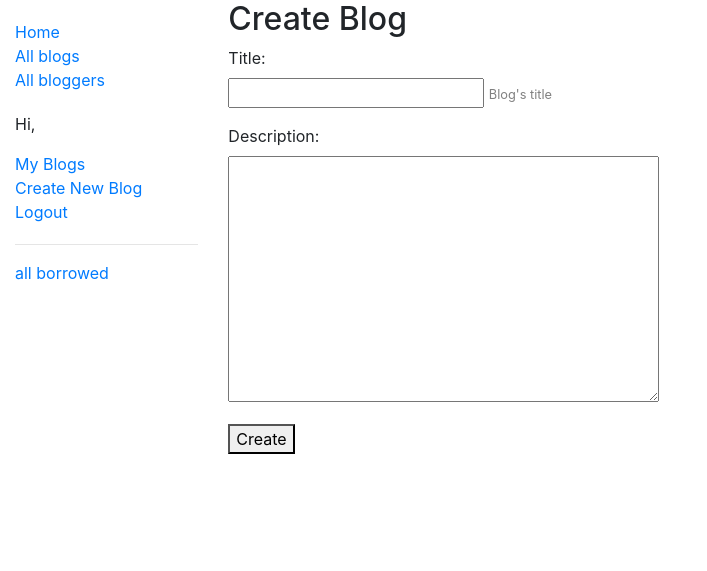
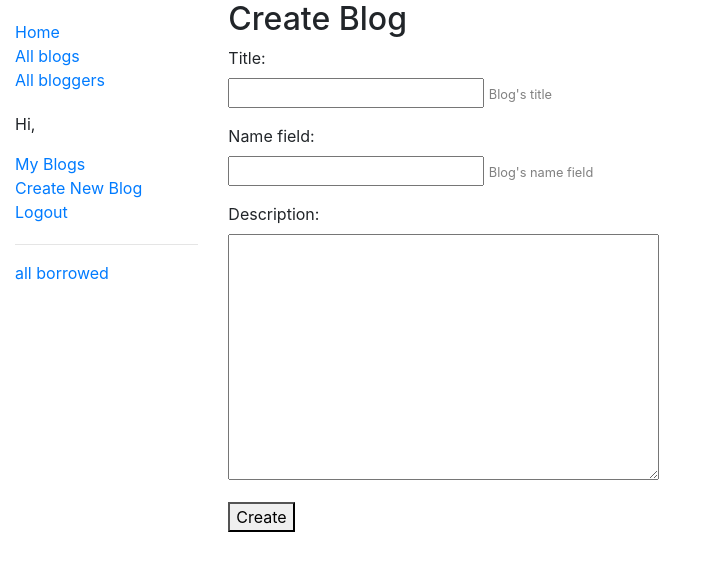
Before and after one commit to dkdkwizard/django_miniblog, a Django app: page /blog/createblog in a window 1280 px wide. Shown: the top 571 px of the page, without its empty margins (0-707 px from the left). Run offline with Django 3.2, Linux system fonts and the light colour scheme; the visitor is signed in with stand-in values (Sample User, id 1); some libraries are stand-ins or nearby versions.

Commit message:
some permission settings

```diff
--- a/blog/forms.py
+++ b/blog/forms.py
@@ -1,9 +1,11 @@
 from django import forms
 from django.contrib.auth.forms import UserCreationForm
 from django.contrib.auth.models import User
+from django.core.exceptions import ValidationError
+from django.utils.translation import ugettext_lazy as _
 from ckeditor.fields import RichTextFormField
 
-from blog.models import Blog, Article
+from blog.models import Blog, Article, Comment
 
 
 class SignUpForm(UserCreationForm):
@@ -17,9 +19,17 @@ class SignUpForm(UserCreationForm):
 
 class CreateBlogForm(forms.ModelForm):
 
+    def clean_name_field(self):
+        nf = self.cleaned_data['name_field']
+        # check if name field used
+        n = Blog.objects.filter(name_field=nf).count()
+        if n > 0:
+            raise ValidationError(_('Name Field Used'))
+        return nf
+
     class Meta:
         model = Blog
-        fields = ['title', 'description']
+        fields = ['title', 'name_field', 'description']
 
 
 class CreateArticleForm(forms.ModelForm):
@@ -28,3 +38,11 @@ class CreateArticleForm(forms.ModelForm):
     class Meta:
         model = Article
         fields = ['title', 'content']
+
+
+class CommentForm(forms.ModelForm):
+    sign = forms.CharField(required=False)
+
+    class Meta:
+        model = Comment
+        fields = ['sign', 'content']
--- a/blog/models.py
+++ b/blog/models.py
@@ -13,6 +13,7 @@ class Blog(models.Model):
     description = models.TextField(null=True, blank=True)
     user = models.ForeignKey(User, on_delete=models.SET_NULL, null=True, blank=True)
     date = models.DateField('Creation Date')
+    name_field = models.CharField(max_length=20, help_text='Blog\'s name field', default='')  # to avoid same title blogs
 
     class Meta:
         ordering = ['title']
@@ -21,14 +22,18 @@ class Blog(models.Model):
         return self.title
 
     def get_url(self):
-        return reverse('blog', args=[str(self.title)])
+        return reverse('blog', args=[self.name_field])
+
+    def create_arti_url(self):
+        return reverse('createarticle', args=[self.name_field])
 
 
 class Article(models.Model):
 
     title = models.CharField(max_length=50, help_text='Article\'s title')
+    url_name = models.CharField(max_length=50, null=True, blank=True)
     blog = models.ForeignKey(Blog, on_delete=models.CASCADE)
-    content = RichTextField()
+    content = RichTextField(null=True, blank=True)
     creation_time = models.DateTimeField('Creation DateTime')
     last_modify_time = models.DateTimeField('Last Modify DateTime')
 
@@ -36,11 +41,20 @@ class Article(models.Model):
         ordering = ['creation_time']
 
     def get_url(self):
-        return reverse('article', args=[self.blog.title, self.title])
+        return reverse('article', args=[
+            self.blog.name_field,
+            self.creation_time.year,
+            self.creation_time.month,
+            self.creation_time.day,
+            self.url_name,
+        ])
+
+    def modify_url(self):
+        return reverse('modify_article', args=[self.blog.name_field, self.id])
 
 
 class Comment(models.Model):
-
+    article = models.ForeignKey(Article, on_delete=models.CASCADE)
     content = models.TextField(max_length=300)
     user = models.ForeignKey(User, on_delete=models.SET_NULL, null=True, blank=True)
     sign = models.CharField(max_length=20)
--- a/blog/templates/article.html
+++ b/blog/templates/article.html
@@ -6,7 +6,11 @@
 
 {% block content %}
   <h4><a href="{{ arti.blog.get_url }}">{{ arti.blog.title }}</a></h4>
+  {% if user == arti.blog.user%}
+  <p style="float: right"><a href="{{ arti.modify_url }}"> M </a></p>
+  {% endif %}
+  <h2>{{ arti.title }}</h2>
+  <h6 style="color: rgb(199, 199, 199)">Post at {{ arti.creation_time }}{% if arti.creation_time != arti.last_modify_time %}, last modify: {{ arti.last_modify_time }}{% endif %}</h6>
   <hr>
-  <h2>{{ arti.title }}</h2>
   {{ arti.content|safe }}
 {% endblock %}
--- a/blog/templates/base.html
+++ b/blog/templates/base.html
@@ -16,7 +16,7 @@
       {% block sidebar %}
         <ul class="sidebar-nav">
           <li><a href="{% url 'index' %}">Home</a></li>
-          <li><a href="">All blogs</a></li>
+          <li><a href="{% url 'allblog'%}">All blogs</a></li>
           <li><a href="">All bloggers</a></li>
         </ul>
         <ul class="sidebar-nav">
--- a/blog/templates/blog.html
+++ b/blog/templates/blog.html
@@ -12,5 +12,7 @@
   <h5><a href="{{ arti.get_url }}">{{ arti.title }}</a></h5>
   {% endfor %}
   <hr>
-  <p><a href="{%url 'createarticle' %}">+ new article</a></p>
+  {% if user == blog.user %}
+  <p><a href="{%url 'createarticle' blog=blog.name_field %}">+ new article</a></p>
+  {% endif %}
 {% endblock %}
--- a/blog/urls.py
+++ b/blog/urls.py
@@ -4,8 +4,10 @@ from . import views
 urlpatterns = [
     path('', views.index, name='index'),
     path('createblog', views.createblog, name='createblog'),
-    path('createarticle', views.createarticle, name='createarticle'),
+    path('allblogs', views.allblogview, name='allblog'),
     path('myblogs', views.MyBlogsView.as_view(), name='myblog'),
-    re_path(r'^(?P<blog>.+)/(?P<title>.+)$', views.articleview, name='article'),
-    re_path(r'^(?P<title>.+)$', views.blogview, name='blog'),
+    re_path(r'^(?P<blog>.+)/create$', views.createarticle, name='createarticle'),
+    re_path(r'^(?P<blog>.+)/(?P<id>.+)/m$', views.modify_article, name='modify_article'),
+    re_path(r'^(?P<blog>.+)/(?P<year>\d+)/(?P<month>\d+)/(?P<day>\d+)/(?P<arti>.+)$', views.articleview, name='article'),
+    re_path(r'^(?P<blog>.+)$', views.blogview, name='blog'),
 ]
--- a/blog/views.py
+++ b/blog/views.py
@@ -3,10 +3,11 @@ from django.contrib.auth import authenticate, login
 from django.http import HttpResponseRedirect
 from django.urls import reverse
 from django.contrib.auth.decorators import login_required
+from django.contrib.auth.mixins import LoginRequiredMixin, PermissionRequiredMixin
 from django.views import generic
 
-from blog.models import Blog, Article
-from blog.forms import SignUpForm, CreateBlogForm, CreateArticleForm
+from blog.models import Blog, Article, Comment
+from blog.forms import SignUpForm, CreateBlogForm, CreateArticleForm, CommentForm
 
 import datetime
 
@@ -14,12 +15,12 @@ import datetime
 # Create your views here.
 def index(request):
     num_blogs = Blog.objects.count()
-    i = request.session.get('blog_id', 0)
 
     context = {
-        'num_blogs': i,
+        'num_blogs': num_blogs,
     }
-
+    for key, item in request.session.items():
+        print(key, item)
     return render(request, 'index.html', context=context)
 
 
@@ -48,16 +49,81 @@ def signup(request):
     return render(request, 'signup.html', context=context)
 
 
+def allblogview(request):
+    blog = Blog.objects.order_by('title')
+    context = {'blog': blog}
+    return render(request, 'all_blog_list.html', context=context)
+
+
+class MyBlogsView(LoginRequiredMixin, generic.ListView):  # view by Django generic listview
+    model = Blog
+    template_name = 'mybloglist.html'
+    paginate_by = 10
+
+    def get_queryset(self):
+        return Blog.objects.filter(user=self.request.user)
+
+
+def blogview(request, blog):
+    blog = Blog.objects.get(name_field=blog)
+    context = {
+        'blog': blog,
+    }
+
+    return render(request, 'blog.html', context=context)
+
+
+def articleview(request, blog, year, month, day, arti):
+    blog = Blog.objects.get(name_field=blog)
+    arti = blog.article_set.get(url_name=arti)
+
+    if request.method == 'POST':
+        form = CommentForm(request.POST)
+        if form.is_valid():
+            if request.user.is_authenticated:
+                comment = Comment.objects.create(user=request.user, sign=request.user.profile.pen_name)
+            else:
+                comment = Comment.objects.create(sign='guest')
+            comment.time = datetime.datetime.now()
+            if form.cleaned_data['sign']:
+                comment.sign = form.cleaned_data['sign']
+            comment
+            blog.name_field = form.cleaned_data['name_field']
+            blog.save()
+
+            return HttpResponseRedirect(reverse('article', kwargs={
+                'blog': blog.name_field,
+                'arti': arti.url_name,
+                'year': dt.year,
+                'month': dt.month,
+                'day': dt.day,
+            }))
+
+    else:
+        form = CommentForm()
+    context = {
+        'form': form
+    }
+    return render(request, 'createblog.html', context=context)
+
+    context = {
+        'arti': arti,
+    }
+
+    return render(request, 'article.html', context=context)
+
+
 @login_required
 def createblog(request):
     if request.method == 'POST':
         form = CreateBlogForm(request.POST)
         if form.is_valid():
             blog = Blog.objects.create(user=request.user, date=datetime.date.today())
-            blog.title, blog.description = form.cleaned_data.get('title'), form.cleaned_data.get('description')
+            blog.title, blog.description = form.cleaned_data['title'], form.cleaned_data['description']
+            blog.name_field = form.cleaned_data['name_field']
             blog.save()
 
-            return HttpResponseRedirect(reverse('index'))
+            return HttpResponseRedirect(reverse('blog', args=[blog.name_field]))
 
     else:
         form = CreateBlogForm()
@@ -68,20 +134,33 @@ def createblog(request):
 
 
 @login_required
-def createarticle(request):
-    blog_id = request.session.get('blog_id', -1)
-    if blog_id < 0:
-        HttpResponseRedirect(reverse('myblog'))
+def createarticle(request, blog):
+    blog = Blog.objects.get(name_field=blog)
+    if request.user != blog.user:
+        next = request.META.get('HTTP_REFERER', '/')
+        return HttpResponseRedirect(next)
+
     if request.method == 'POST':
         form = CreateArticleForm(request.POST)
         if form.is_valid():
-            blog = Blog.objects.get(pk=blog_id)
             article = Article.objects.create(blog=blog, creation_time=datetime.datetime.now(), last_modify_time=datetime.datetime.now())
             article.title = form.cleaned_data.get('title')
+            n = blog.article_set.filter(title=article.title).filter(creation_time__date=article.creation_time.date()).count()
+            if n > 0:
+                article.url_name = article.title + f'-{n+1}'
+            else:
+                article.url_name = article.title
+
             article.content = form.cleaned_data.get('content')
             article.save()
-
-            return HttpResponseRedirect(reverse('blog', kwargs={'title': blog.title}))
+            dt = article.creation_time
+            return HttpResponseRedirect(reverse('article', kwargs={
+                'blog': blog.name_field,
+                'arti': article.url_name,
+                'year': dt.year,
+                'month': dt.month,
+                'day': dt.day,
+            }))
 
     else:
         form = CreateArticleForm()
@@ -91,33 +170,37 @@ def createarticle(request):
     return render(request, 'createarticle.html', context=context)
 
 
-class MyBlogsView(generic.ListView):  # view by Django generic listview
-    model = Blog
-    template_name = 'mybloglist.html'
-    paginate_by = 10
+@login_required
+def modify_article(request, blog, id):
+    blog = Blog.objects.get(name_field=blog)
+    if request.user != blog.user:
+        next = request.META.get('HTTP_REFERER', '/')
+        return HttpResponseRedirect(next)
+    article = Article.objects.get(pk=id)
+    if request.method == 'POST':
+        form = CreateArticleForm(request.POST)
+        if form.is_valid():
+            article.title = form.cleaned_data.get('title')
+            article.content = form.cleaned_data.get('content')
+            article.save()
+            dt = article.creation_time
+            return HttpResponseRedirect(reverse('article', kwargs={
+                'blog': article.blog.name_field,
+                'arti': article.url_name,
+                'year': dt.year,
+                'month': dt.month,
+                'day': dt.day,
+            }))
 
-    def get_queryset(self):
-        return Blog.objects.filter(user=self.request.user)
-
-
-def blogview(request, title):
-    print(title)
-    blog = Blog.objects.get(title=title)
-    if request.user == blog.user:
-        request.session['blog_id'] = blog.id
-    context = {
-        'blog': blog,
-    }
-
-    return render(request, 'blog.html', context=context)
-
-
-def articleview(request, blog, title):
-    blog = Blog.objects.get(title=blog)
-    arti = blog.article_set.get(title=title)
+    else:
+        form = CreateArticleForm(
+            initial={
+                'title': article.title,
+                'content': article.content,
+            }
+        )
 
     context = {
-        'arti': arti,
+        'form': form
     }
-
-    return render(request, 'article.html', context=context)
+    return render(request, 'modifyarticle.html', context=context)
```
Also changed, not shown: blog/templates/all_blog_list.html (added, +17 -0 lines), blog/templates/modifyarticle.html (added, +26 -0 lines), blog/migrations/0005_auto_20190411_1128.py (added), blog/migrations/0006_article_url_name.py (added).
